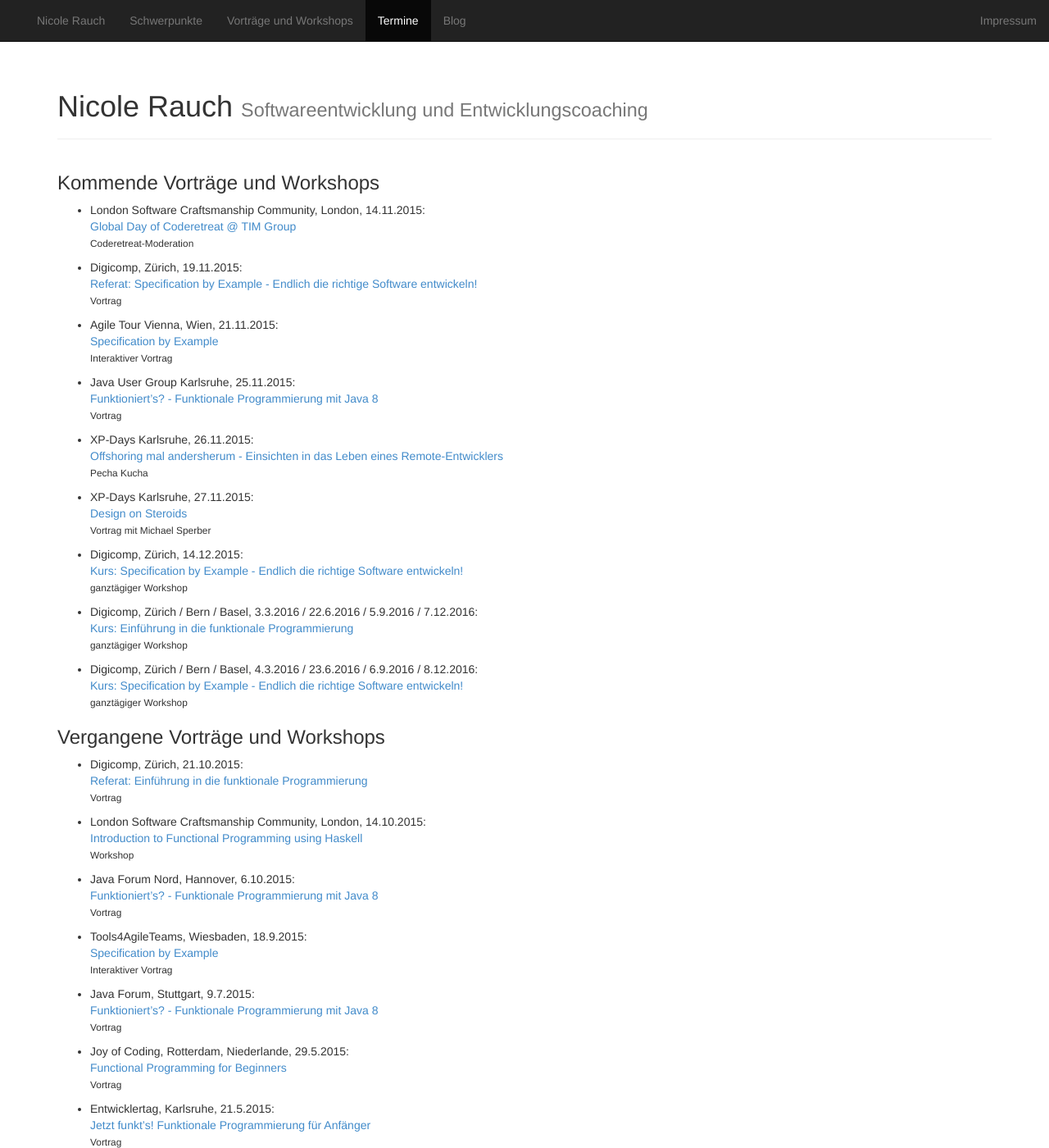
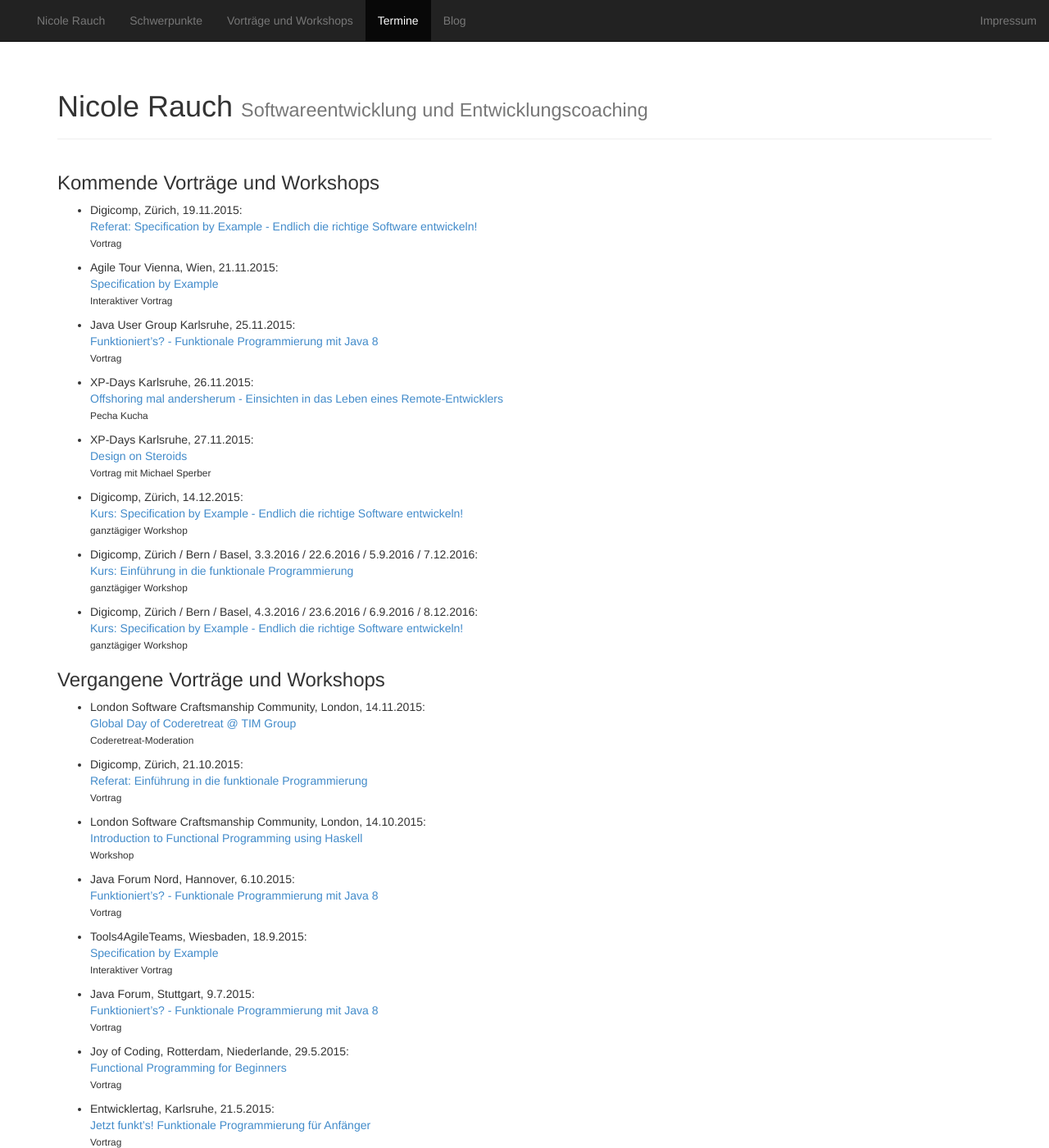
Before and after one commit to NicoleRauch/BusinessWebsite, a Jekyll site: the page built from jekyll/termine.md, in a window 1280 px wide and 1400 px high. Shown: the whole window at 82% size. Built offline with Jekyll 4.4.1, drawn with Linux system fonts in a browser that asks for light colours; nearby versions of some CDN libraries; library files that are not in the unit come from our copies; some of the changed lines change nothing that is shown.

Commit message:
GDCR ist vorbei

```diff
--- a/jekyll/termine.md
+++ b/jekyll/termine.md
@@ -3,10 +3,6 @@ layout: default
 ---
 
 ### Kommende Vorträge und Workshops
-
-* London Software Craftsmanship Community, London, 14.11.2015:<br>
-  [Global Day of Coderetreat @ TIM Group](http://www.meetup.com/de/london-software-craftsmanship/events/226148908/)<br>
-  <small>Coderetreat-Moderation</small>
 
 * Digicomp, Zürich, 19.11.2015:<br>
   [Referat: Specification by Example - Endlich die richtige Software entwickeln!](https://www.digicomp.ch/de/weiterbildung/softwareentwicklung/specification-by-example-endlich-die-richtige-software-entwickeln)<br>
@@ -43,6 +39,10 @@ layout: default
 
 
 ### Vergangene Vorträge und Workshops
+
+* London Software Craftsmanship Community, London, 14.11.2015:<br>
+  [Global Day of Coderetreat @ TIM Group](http://www.meetup.com/de/london-software-craftsmanship/events/226148908/)<br>
+  <small>Coderetreat-Moderation</small>
 
 * Digicomp, Zürich, 21.10.2015:<br>
   [Referat: Einführung in die funktionale Programmierung](https://www.digicomp.ch/events/softwareentwicklung-events/einfuehrung-in-die-funktionale-programmierung)<br>
```
